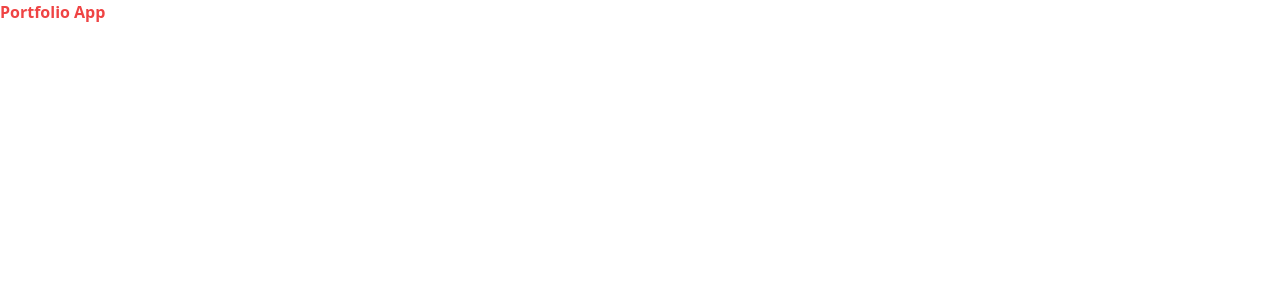
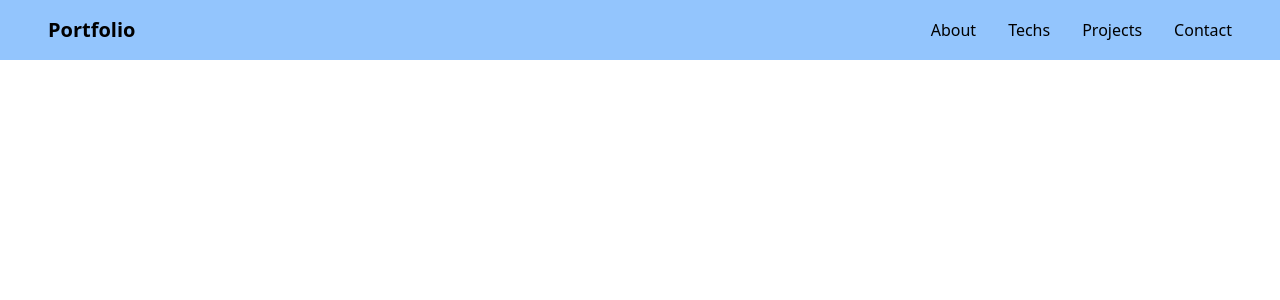
Before and after one commit to WawanC/portfolio, a Next.js app: page / in a window 1280 px wide. Shown: the top 300 px of the page. Built offline with nearby package versions, Linux system fonts and the light colour scheme.

Commit message:
add navbar

```diff
--- /dev/null
+++ b/components/navbar.tsx
@@ -0,0 +1,15 @@
+const NavBar = () => {
+  return (
+    <nav className="flex bg-blue-300 justify-between items-center px-12 py-4">
+      <h1 className="font-bold text-xl">Portfolio</h1>
+      <ul className="flex gap-8">
+        <li>About</li>
+        <li>Techs</li>
+        <li>Projects</li>
+        <li>Contact</li>
+      </ul>
+    </nav>
+  );
+};
+
+export default NavBar;
--- a/pages/index.tsx
+++ b/pages/index.tsx
@@ -1,7 +1,12 @@
 import type { NextPage } from "next";
+import NavBar from "../components/navbar";
 
 const Home: NextPage = () => {
-  return <h1 className="font-bold text-red-500">Portfolio App</h1>;
+  return (
+    <>
+      <NavBar />
+    </>
+  );
 };
 
 export default Home;
```
